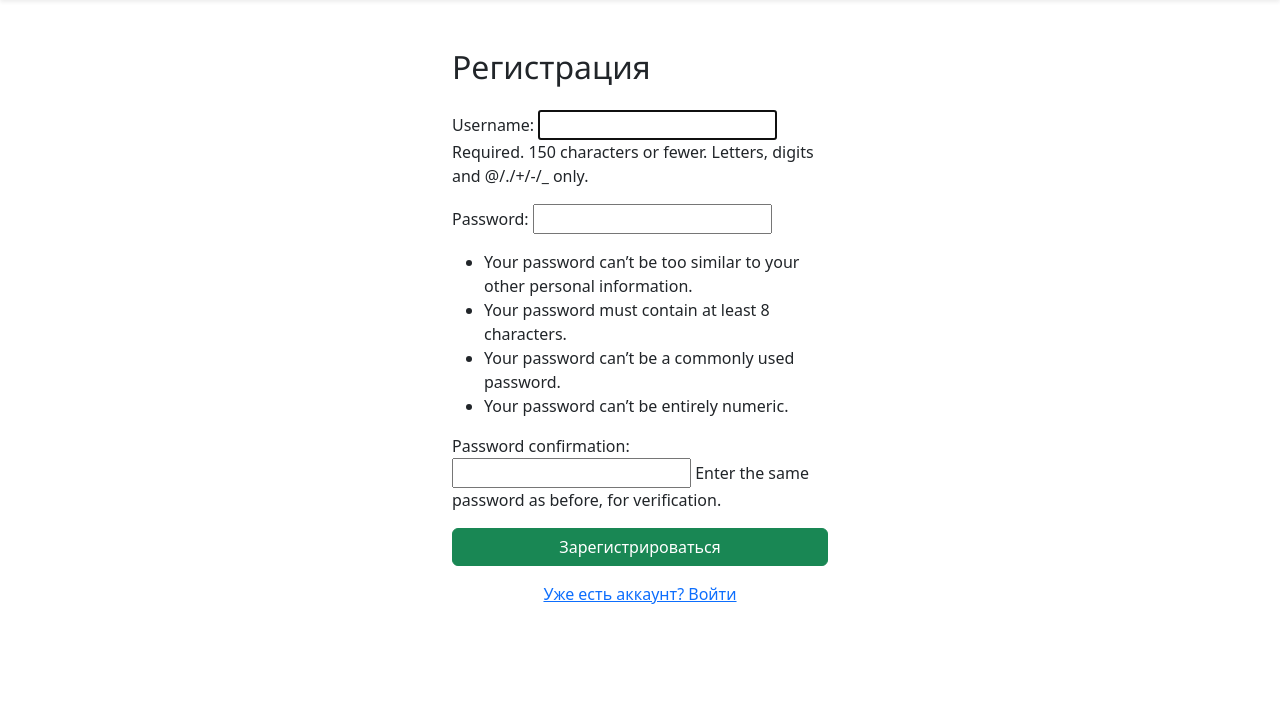
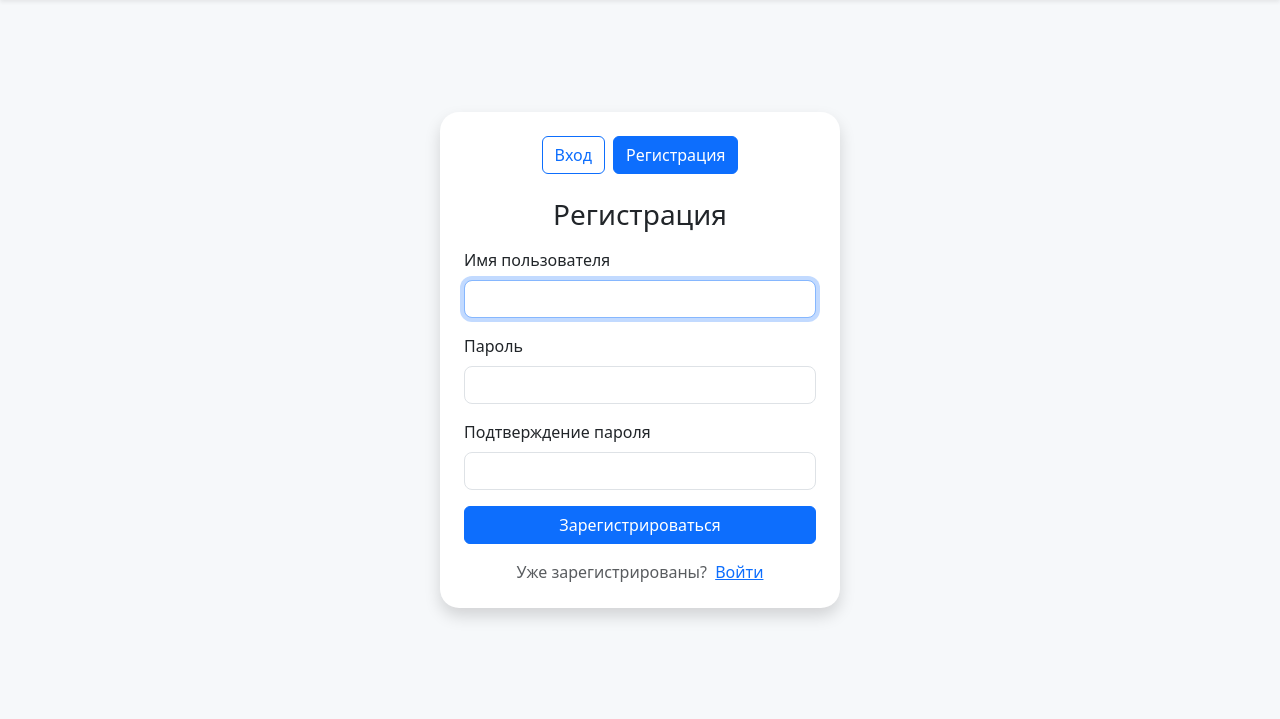
Before and after one commit to Jequne/recepti_django, a Django app: page /register/ in a window 1280 px wide. Shown: the part 56-775 px from the top of the page. Run offline with Django 5.2, Linux system fonts and the light colour scheme.

```diff
--- /dev/null
+++ b/recipes_site/recipes/templatetags/form_filters.py
@@ -0,0 +1,7 @@
+from django import template
+
+register = template.Library()
+
+@register.filter(name='add_class')
+def add_class(field, css):
+    return field.as_widget(attrs={**field.field.widget.attrs, 'class': css})
--- a/recipes_site/settings.py
+++ b/recipes_site/settings.py
@@ -1,3 +1,6 @@
+# После логина и регистрации — на главную страницу
+LOGIN_REDIRECT_URL = '/'
+LOGOUT_REDIRECT_URL = '/login/?logged_out=1'
 """
 Django settings for recipes_site project.
 
--- a/recipes_site/templates/base.html
+++ b/recipes_site/templates/base.html
@@ -14,11 +14,16 @@
         .card {
             box-shadow: 0 2px 8px rgba(0, 0, 0, 0.06);
             border: none;
-            transition: box-shadow 0.2s;
+            transition: box-shadow 0.5s, background 0.5s;
         }
 
-        .card:hover {
-            box-shadow: 0 6px 24px rgba(0, 0, 0, 0.10);
+        .recipe-card-link:hover {
+            box-shadow: 0 8px 32px rgba(0, 123, 255, 0.15), 0 2px 8px rgba(0, 0, 0, 0.10);
+            background: #f0f8ff;
+        }
+
+        .recipe-card-link:active {
+            background: #e6f0fa;
         }
 
         .btn {
--- a/recipes_site/templates/recipe_list.html
+++ b/recipes_site/templates/recipe_list.html
@@ -5,7 +5,8 @@
     <div class="row row-cols-1 row-cols-md-2 row-cols-lg-4 g-4">
         {% for recipe in recipes %}
         <div class="col d-flex">
-            <div class="card h-100 w-100">
+            <a href="{% url 'recipe_detail' recipe.pk %}"
+                class="card h-100 w-100 recipe-card-link text-decoration-none text-dark">
                 {% if recipe.image %}
                 <img src="{{ recipe.image.url }}" class="card-img-top" alt="{{ recipe.title }}">
                 {% else %}
@@ -28,9 +29,8 @@
                         </span>
                         <span class="ms-1">({{ recipe.rating_avg }})</span>
                     </div>
-                    <a href="{% url 'recipe_detail' recipe.pk %}" class="btn btn-outline-primary mt-auto">Подробнее</a>
                 </div>
-            </div>
+            </a>
         </div>
         {% empty %}
         <div class="col-12">
--- a/recipes_site/templates/registration/register.html
+++ b/recipes_site/templates/registration/register.html
@@ -1,14 +1,36 @@
 {% extends 'base.html' %}
+{% load form_filters %}
 {% block content %}
-<div class="container mt-5" style="max-width:400px;">
-    <h2 class="mb-4">Регистрация</h2>
-    <form method="post">
-        {% csrf_token %}
-        {{ form.as_p }}
-        <button type="submit" class="btn btn-success w-100">Зарегистрироваться</button>
-    </form>
-    <div class="mt-3 text-center">
-        <a href="{% url 'login' %}">Уже есть аккаунт? Войти</a>
+<div class="d-flex justify-content-center align-items-center" style="min-height: 90vh; background: #f6f8fa;">
+    <div class="card shadow p-4" style="min-width: 350px; max-width: 400px; width: 100%; border-radius: 1.2rem;">
+        <div class="d-flex justify-content-center mb-4">
+            <a href="{% url 'login' %}" class="btn btn-outline-primary me-2">Вход</a>
+            <a href="{% url 'register' %}" class="btn btn-primary">Регистрация</a>
+        </div>
+        <h3 class="text-center mb-3">Регистрация</h3>
+        <form method="post" autocomplete="off">
+            {% csrf_token %}
+            <div class="mb-3">
+                <label for="id_username" class="form-label">Имя пользователя</label>
+                {{ form.username|add_class:'form-control' }}
+            </div>
+            <div class="mb-3">
+                <label for="id_password1" class="form-label">Пароль</label>
+                {{ form.password1|add_class:'form-control' }}
+            </div>
+            <div class="mb-3">
+                <label for="id_password2" class="form-label">Подтверждение пароля</label>
+                {{ form.password2|add_class:'form-control' }}
+            </div>
+            {% if form.errors %}
+            <div class="alert alert-danger">{{ form.errors }}</div>
+            {% endif %}
+            <button type="submit" class="btn btn-primary w-100">Зарегистрироваться</button>
+        </form>
+        <div class="text-center mt-3">
+            <span class="text-muted">Уже зарегистрированы?</span>
+            <a href="{% url 'login' %}" class="ms-1">Войти</a>
+        </div>
     </div>
 </div>
 {% endblock %}
--- a/recipes_site/urls.py
+++ b/recipes_site/urls.py
@@ -24,7 +24,7 @@ from django.conf.urls.static import static
 urlpatterns = [
     path('admin/', admin.site.urls),
     path('login/', auth_views.LoginView.as_view(template_name='registration/login.html'), name='login'),
-    path('logout/', auth_views.LogoutView.as_view(next_page='/login/'), name='logout'),
+    path('logout/', auth_views.LogoutView.as_view(next_page='/login/?logged_out=1'), name='logout'),
     path('register/', recipes_views.register, name='register'),
     path('', include('recipes_site.recipes.urls')),
 ]
```
Also changed, not shown: recipes_site/templates/registration/login.html (+30 -9 lines).
